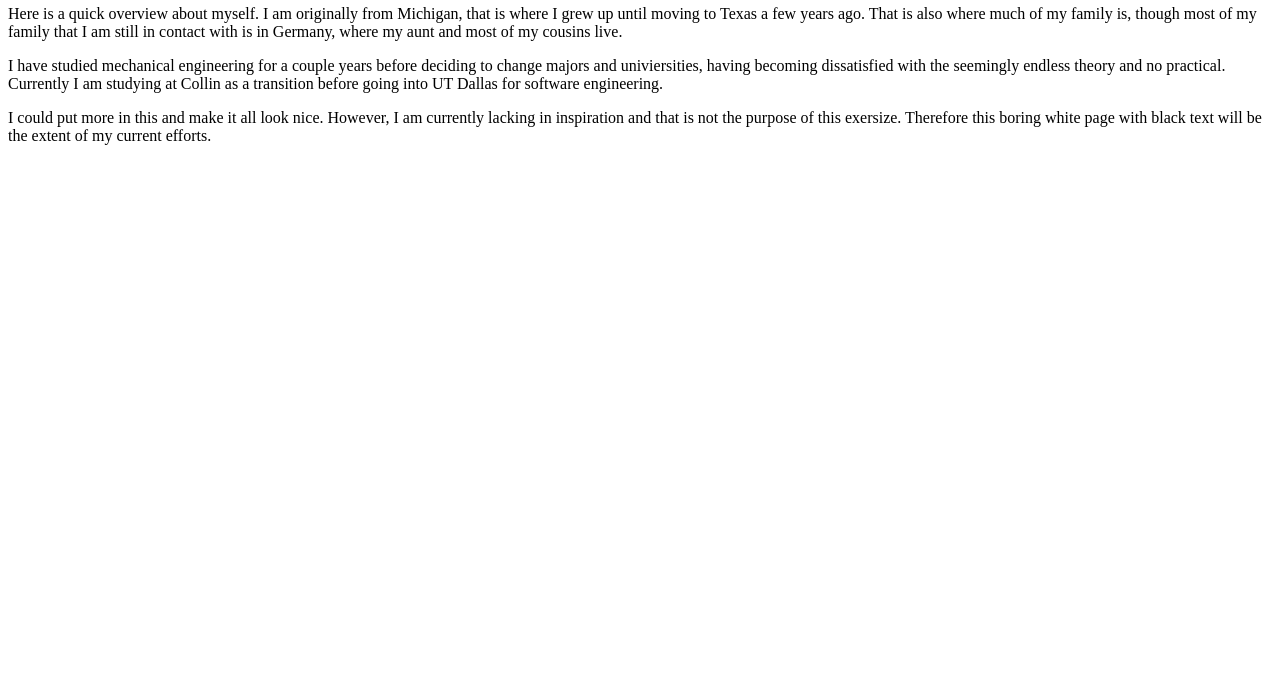
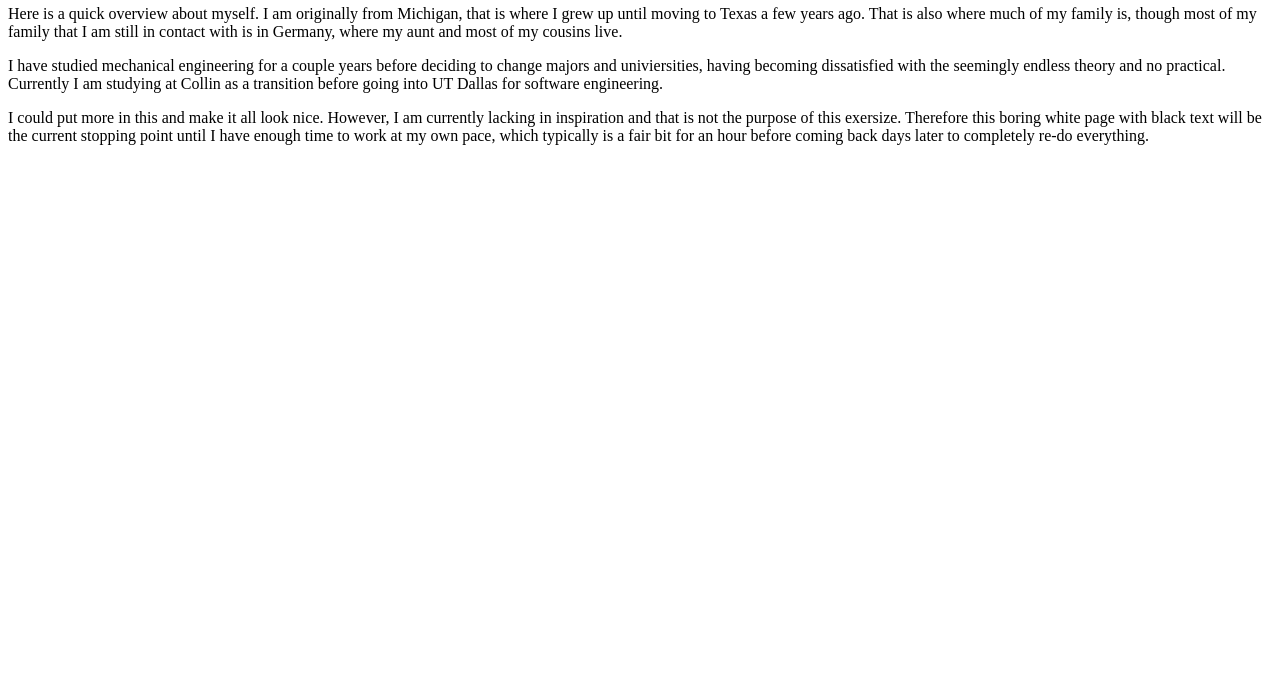
Before and after one commit to Behrhard/Behrhard.github.io, a plain HTML site: page index.html in a window 1280 px wide. Shown: the part 122-800 px from the top of the page. Drawn offline with Linux system fonts and the light colour scheme.

```diff
--- a/index.html
+++ b/index.html
@@ -11,6 +11,6 @@
     <h2>About Me</h2>
     <p>Here is a quick overview about myself. I am originally from Michigan, that is where I grew up until moving to Texas a few years ago. That is also where much of my family is, though most of my family that I am still in contact with is in Germany, where my aunt and most of my cousins live.</p>
     <p>I have studied mechanical engineering for a couple years before deciding to change majors and univiersities, having becoming dissatisfied with the seemingly endless theory and no practical. Currently I am studying at Collin as a transition before going into UT Dallas for software engineering. </p>
-    <p>I could put more in this and make it all look nice. However, I am currently lacking in inspiration and that is not the purpose of this exersize. Therefore this boring white page with black text will be the extent of my current efforts.</p>
+    <p>I could put more in this and make it all look nice. However, I am currently lacking in inspiration and that is not the purpose of this exersize. Therefore this boring white page with black text will be the current stopping point until I have enough time to work at my own pace, which typically is a fair bit for an hour before coming back days later to completely re-do everything.</p>
 </body>
 </html>
```
